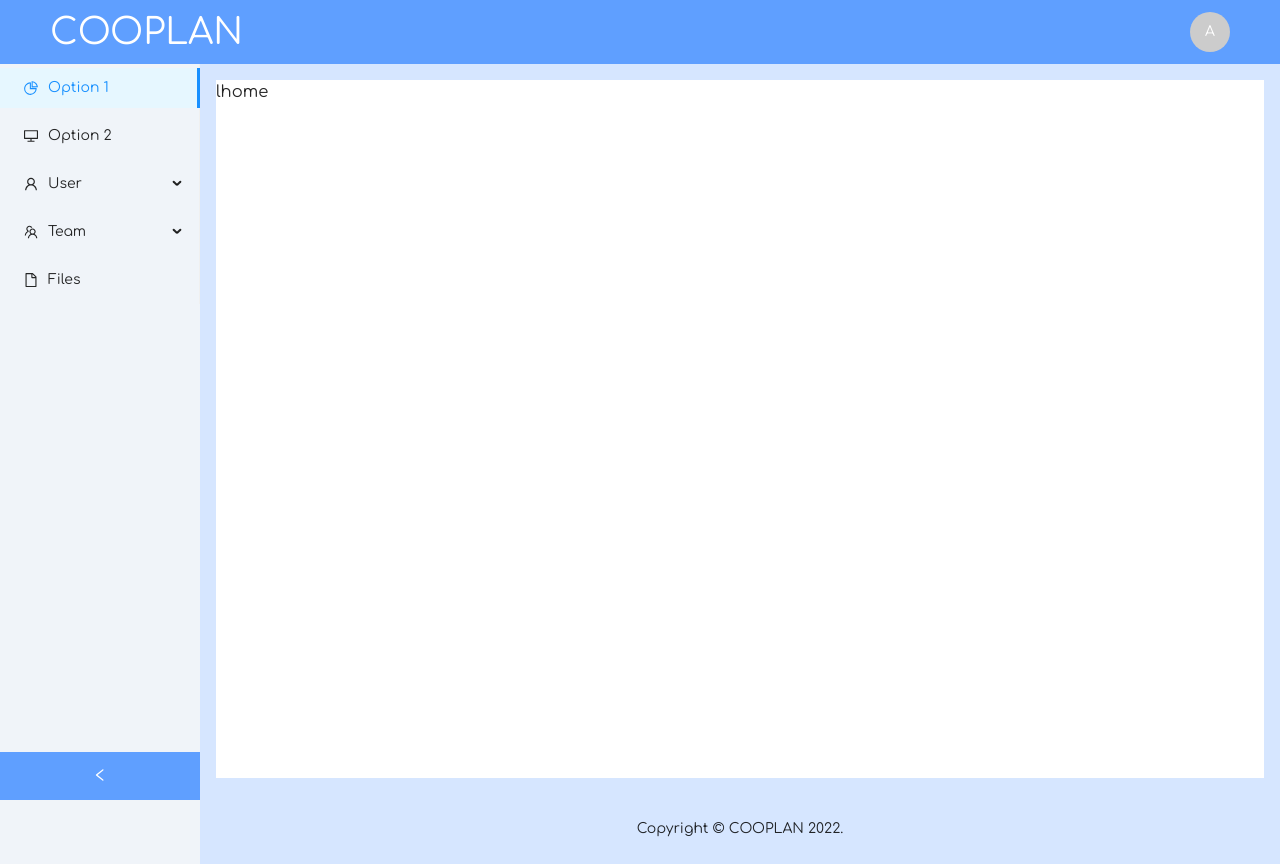
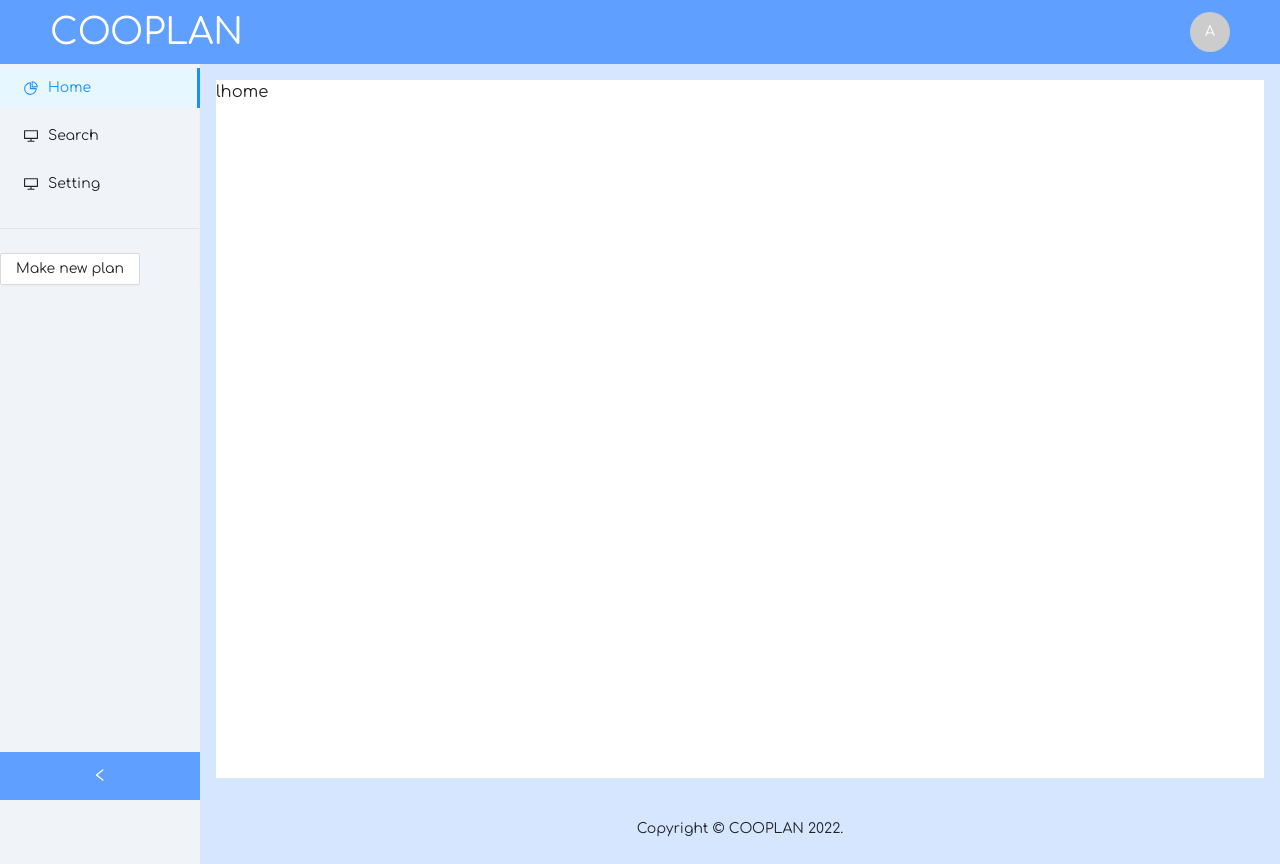
Before and after one commit to xuq2/coo-plan, a Next.js app: page /home in a window 1280 px wide. Built offline with nearby package versions, Linux system fonts and the light colour scheme.

Commit message:
update profile

```diff
--- a/components/ProfileIcon.js
+++ b/components/ProfileIcon.js
@@ -1,7 +1,5 @@
-import { Avatar, Button, Dropdown, Menu } from "antd";
+import { Avatar,Dropdown, Menu } from "antd";
 import React, { useState } from "react";
-import { AntHeader } from "./AntHeader";
-import { UserOutlined } from "@ant-design/icons";
 
 //TODO: to be applied in pages
 function ProfileIcon() {
--- a/components/SideBar.js
+++ b/components/SideBar.js
@@ -1,15 +1,12 @@
 import React, { useState } from "react";
-import { Layout, Menu } from "antd";
+import { Button, Divider, Layout, Menu } from "antd";
 
 import {
   DesktopOutlined,
   PieChartOutlined,
-  FileOutlined,
-  TeamOutlined,
-  UserOutlined,
 } from "@ant-design/icons";
+
 const { Sider } = Layout;
-const { SubMenu } = Menu;
 
 function SideBar() {
   const [collapsed, setCollapsed] = useState(false);
@@ -30,23 +27,18 @@ function SideBar() {
           mode="inline"
         >
           <Menu.Item key="1" icon={<PieChartOutlined />}>
-            Option 1
+            Home
           </Menu.Item>
+
           <Menu.Item key="2" icon={<DesktopOutlined />}>
-            Option 2
+            Search
           </Menu.Item>
-          <SubMenu key="sub1" icon={<UserOutlined />} title="User">
-            <Menu.Item key="3">Tom</Menu.Item>
-            <Menu.Item key="4">Bill</Menu.Item>
-            <Menu.Item key="5">Alex</Menu.Item>
-          </SubMenu>
-          <SubMenu key="sub2" icon={<TeamOutlined />} title="Team">
-            <Menu.Item key="6">Team 1</Menu.Item>
-            <Menu.Item key="8">Team 2</Menu.Item>
-          </SubMenu>
-          <Menu.Item key="9" icon={<FileOutlined />}>
-            Files
+          <Menu.Item key="3" icon={<DesktopOutlined />}>
+            Setting
           </Menu.Item>
+          <Divider/>
+          {/* TODO： 回收时不会隐藏 */}
+          <Button>Make new plan</Button>
         </Menu>
       </Sider>
     </>
--- a/pages/home.js
+++ b/pages/home.js
@@ -1,20 +1,13 @@
-import { Layout } from "antd"
-import { AntHeader } from "../components/AntHeader"
+import { Layout } from "antd";
 import AntLayout from "../components/AntLayout";
-import Copyright from "../components/Copyright"
-import SideBar from "../components/SideBar"
-const { Content } = Layout;
-export default function Home(props) {
+export default function Home() {
   const hasProfile = true;
   const hasSideBar = true;
-    return(
+  return (
     <>
       <AntLayout hasProfile={hasProfile} hasSideBar={hasSideBar}>
-        <h1>
-      lhome
-    </h1>
+        <h1>lhome</h1>
       </AntLayout>
-
     </>
-    )
+  );
 }
```
Also changed, not shown: pages/profile.js (added, +10 -0 lines). Lines whose indentation alone changed are shown as unchanged.
